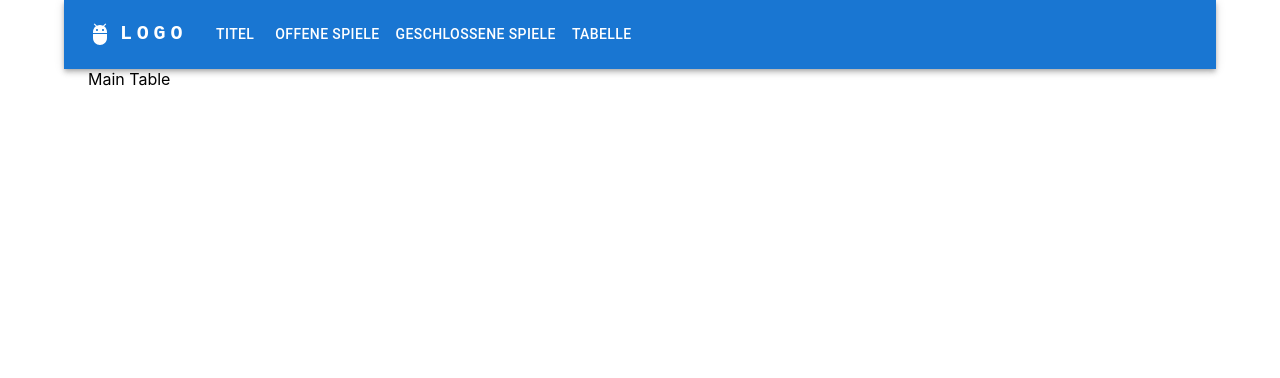
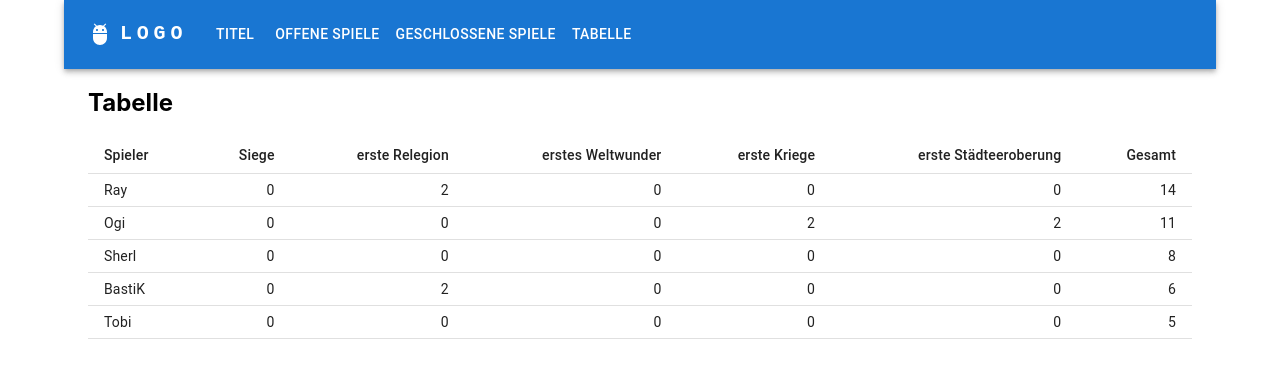
Before and after one commit to BastiK81/abciven, a React (Create React App) app: page / in a window 1280 px wide. Both pictures are taken after a click on the button "TABELLE". Shown: the top 378 px of the page. Built offline with nearby package versions, Linux system fonts and the light colour scheme.

Commit message:
set Game Lists

```diff
--- a/src/components/GameListTable.tsx
+++ b/src/components/GameListTable.tsx
@@ -32,7 +32,7 @@ const GameListTable = (props: GameListTypes) => {
             <TableCell>Spieler</TableCell>
             <TableCell>Oberhaupt</TableCell>
             <TableCell>Civ</TableCell>
-            { game.score.sort((a, b) => a.id - b.id).map((score) => (
+            { game.scoreCategory.sort((a, b) => a.id - b.id).map((score) => (
               <TableCell key={ score.id }>{ score.name }</TableCell>
             )) }
           </TableRow>
@@ -42,8 +42,8 @@ const GameListTable = (props: GameListTypes) => {
             <TableCell key={ game.id + 'bestPlayerName' }>{ setPlayerName(bestOrWinningPlayer().id) }</TableCell>
             <TableCell key={ game.id + 'bestPlayerLeader' }>{ bestOrWinningPlayer().leader }</TableCell>
             <TableCell key={ game.id + 'bestPlayerCiv' }>{ bestOrWinningPlayer().civ }</TableCell>
-            { game.score.sort((a, b) => a.id - b.id).map((score) => (
-              <TableCell>{ bestInScore(game.score, score.id) }</TableCell>
+            { game.scoreCategory.sort((a, b) => a.id - b.id).map((score) => (
+              <TableCell>{ bestInScore(game.scoreCategory, score.id) }</TableCell>
             )) }
             <TableCell key={ game.id + 'switch' }>
               {/*<Switch size={ 'small' } checked={ openGameId === game.id } onChange={ () => handleChange(game.id) }/>*/}
@@ -67,11 +67,11 @@ const GameListTable = (props: GameListTypes) => {
                     <TableCell key={ game.id + '-' + player.id + 'PlayerLeader' }>{ player.leader }</TableCell>
                     <TableCell key={ game.id + '-' + player.id + 'PlayerCiv' }>{ player.civ }</TableCell>
                     {
-                      game.score.sort((a, b) => a.id - b.id).map((score) => (
+                      game.scoreCategory.sort((a, b) => a.id - b.id).map((score) => (
                         <TableCell
                           key={ game.id + '-' + player.id + 'PlayerScore' + score.id }
                         >
-                          { readOutScore(player.id, game.score, score.id) }
+                          { readOutScore(player.id, game.scoreCategory, score.id) }
                         </TableCell>
                       )) }
                   </TableRow>
--- a/src/components/MainTable.tsx
+++ b/src/components/MainTable.tsx
@@ -1,6 +1,41 @@
+import { Table, TableBody, TableCell, TableHead, TableRow } from "@mui/material";
+import { PlayerList } from "../data/PlayerList";
+import { GameList } from "../data/GameList";
+import { Player, ScoreInCategory, PlayerStats, Position, Categories, Game } from "../types/mainTypes";
+import { getPlayerStats } from "../helper/mainTableHelper";
+
 const MainTable = () => {
+
   return (
-    <>Main Table</>
+    <>
+      <h2>Tabelle</h2>
+      <Table size={"small"}>
+        <TableHead>
+          <TableRow>
+            <TableCell>Spieler</TableCell>
+            <TableCell align="right">Siege</TableCell>
+            <TableCell align="right">erste Relegion</TableCell>
+            <TableCell align="right">erstes Weltwunder</TableCell>
+            <TableCell align="right">erste Kriege</TableCell>
+            <TableCell align="right">erste Städteeroberung</TableCell>
+            <TableCell align="right">Gesamt</TableCell>
+          </TableRow>
+          </TableHead>
+          <TableBody>
+            {getPlayerStats().sort((a, b) => b.totalScore - a.totalScore).map((playerStats) => (
+              <TableRow key={playerStats.id}>
+                <TableCell>{playerStats.name}</TableCell>
+                <TableCell align="right">{playerStats.wins}</TableCell>
+                <TableCell align="right">{playerStats.firstReligion}</TableCell>
+                <TableCell align="right">{playerStats.firstWonder}</TableCell>
+                <TableCell align="right">{playerStats.firstWar}</TableCell>
+                <TableCell align="right">{playerStats.firstTakenCitie}</TableCell>
+                <TableCell align="right">{playerStats.totalScore}</TableCell>
+              </TableRow>
+            ))}
+          </TableBody>
+      </Table>
+    </>
   );
 }
 
--- a/src/data/games/2022-11-17.ts
+++ b/src/data/games/2022-11-17.ts
@@ -35,7 +35,7 @@ export const Game20221117: Game = {
       leader: 'Gitarja'
     }
   ],
-  score: [
+  scoreCategory: [
     {
       id: 1,
       name: 'Kultur',
@@ -192,5 +192,6 @@ export const Game20221117: Game = {
   firstReligion: 1,
   firstWar: 2,
   firstTakenCity: 2,
+  firstWonder: 0,
   closed: true,
 }
--- a/src/data/games/2022_12_08.ts
+++ b/src/data/games/2022_12_08.ts
@@ -31,11 +31,12 @@ export const Game20222212: Game = {
     }
   ],
   winnerId: 0,
+  firstWonder: 0,
   firstReligion: 3,
   firstWar: 0,
   firstTakenCity: 0,
   closed: false,
-  score: [
+  scoreCategory: [
     {
       id: 1,
       name: 'Kultur',
@@ -132,7 +133,7 @@ export const Game20222212: Game = {
           position: 1
         },
         {
-          playerId: 4,
+          playerId: 5,
           position: 5
         },
         {
@@ -184,7 +185,7 @@ export const Game20222212: Game = {
           position: 4
         },
         {
-          playerId: 4,
+          playerId: 5,
           position: 1
         },
         {
--- a/src/data/games/2022_12_22.ts
+++ b/src/data/games/2022_12_22.ts
@@ -33,9 +33,10 @@ export const Game20221222: Game = {
   winnerId: 0,
   firstReligion: 1,
   firstWar: 1,
+  firstWonder: 0,
   firstTakenCity: 1,
   closed: false,
-  score: [
+  scoreCategory: [
     {
       id: 1,
       name: 'Kultur',
--- /dev/null
+++ b/src/helper/mainTableHelper.ts
@@ -0,0 +1,101 @@
+import { PlayerList } from "../data/PlayerList";
+import { Categories, Game, Player, PlayerStats, Position, ScoreInCategory } from "../types/mainTypes";
+import { GameList } from "../data/GameList";
+
+const players = PlayerList;
+
+const emptyPlayerStats = (player: Player) : PlayerStats => {
+  return {
+    name: player.name,
+    id: player.id,
+    firstWonder: 0,
+    scoreInCategories: [],
+    firstReligion: 0,
+    firstWar: 0,
+    firstTakenCitie: 0,
+    wins: 0,
+    totalScore: 0,
+  };
+}
+
+function calculateScoreValue(playerPositionInScore: number, numberOfPlayerWithPosition: number) {
+  if (playerPositionInScore > 5) {
+    return 0;
+  }
+  switch ( playerPositionInScore + numberOfPlayerWithPosition ) {
+    case 1: return 5;
+    case 2: return 4;
+    case 3: return 3;
+    case 4: return 2;
+    case 5: return 1;
+    default: return 1;
+  }
+}
+
+function playerIsInGame(player: Player, game: Game) {
+  return game.players.some((gamePlayer) => gamePlayer.id === player.id);
+}
+
+function calculateTotalScore(playerStats: PlayerStats) {
+  let totalScore =
+    playerStats.wins +
+    playerStats.firstTakenCitie +
+    playerStats.firstWar +
+    playerStats.firstReligion +
+    playerStats.firstWonder;
+  for ( let i = 0; i < playerStats.scoreInCategories.length - 1; i ++ ) {
+    const scoreInCategory = playerStats.scoreInCategories[i];
+    totalScore += scoreInCategory.score;
+  }
+  return totalScore;
+}
+
+export const getPlayerStats = (): PlayerStats[] => {
+  const generalStats: PlayerStats[] = [] as PlayerStats[];
+  for ( let i = 0; i < players.length - 1 ; i ++ ) {
+    console.log('player', i);
+    const player = players[i];
+    const playerStats: PlayerStats = emptyPlayerStats(player);
+    for ( let j = 0; j < GameList.length - 1; j ++ ) {
+      console.log('game', j);
+      const game = GameList[j];
+      if ( playerIsInGame(player, game) ) {
+        if ( game.winnerId === player.id ) {
+          playerStats.wins = playerStats.wins + 5;
+        }
+        if ( game.firstReligion === player.id ) {
+          playerStats.firstReligion = playerStats.firstReligion + 2;
+        }
+        if ( game.firstWar === player.id ) {
+          playerStats.firstWar = playerStats.firstWar + 2;
+        }
+        if ( game.firstTakenCity === player.id ) {
+          playerStats.firstTakenCitie = playerStats.firstTakenCitie + 2;
+        }
+        if ( game.firstWonder === player.id ) {
+          playerStats.firstWonder = playerStats.firstWonder + 2;
+        }
+        const scoreInCategories: ScoreInCategory[] = [];
+        for ( let k = 0; k < game.scoreCategory.length - 1; k ++ ) {
+          const score: Categories = game.scoreCategory[ k ];
+          const positions: Position[] = score.positions;
+          const positionInScore = positions.filter((position) => position.playerId === player.id);
+          const playerPositionInScore = positionInScore[ 0 ].position;
+          const numberOfPlayerWithPosition = positions.filter((position) => position.position === playerPositionInScore).length;
+          const scoreValue = calculateScoreValue(playerPositionInScore, numberOfPlayerWithPosition);
+          const playerScore: ScoreInCategory = {
+            score: scoreValue,
+            name: score.name,
+            id: score.id,
+          }
+          scoreInCategories.push(playerScore);
+        }
+        playerStats.scoreInCategories = scoreInCategories;
+      }
+    }
+    const totalScore = calculateTotalScore(playerStats);
+    playerStats.totalScore = totalScore;
+    generalStats.push(playerStats)
+  }
+  return generalStats;
+}
--- a/src/helper/tableHelper.ts
+++ b/src/helper/tableHelper.ts
@@ -1,7 +1,7 @@
-import { Game, InGamePlayers, Score } from "../types/mainTypes";
+import { Game, InGamePlayers, Categories } from "../types/mainTypes";
 import { getPlayerById } from "./playerHelper";
 
-export const readOutScore = (playerId: number, score: Score[], scoreId: number) => {
+export const readOutScore = (playerId: number, score: Categories[], scoreId: number) => {
   const scoreObject = score.find((score) => score.id === scoreId);
   if ( scoreObject ) {
     const position = scoreObject.positions.find(
@@ -14,7 +14,7 @@ export const readOutScore = (playerId: number, score: Score[], scoreId: number)
   return 0;
 }
 
-export const bestInScore = (score: Score[], id: number): string => {
+export const bestInScore = (score: Categories[], id: number): string => {
   const positions = score.filter((score) => score.id === id)[ 0 ].positions
   if ( positions ) {
     const filteredPositions = positions.filter((position) => position.position === 1)
@@ -27,21 +27,24 @@ export const bestInScore = (score: Score[], id: number): string => {
 
 export const bestPlayerInGame = (game: Game): InGamePlayers => {
   const playerWithFirstPlaces: { player: InGamePlayers, firstPlaces: number }[] = []
-  game.players.map((player) => {
+  for ( let i = 0; i < game.players.length - 1; i ++ ) {
+    const player = game.players[ i ]
     let counter = 0;
-    game.score.map((score) => {
-      score.positions.map((position) => {
+    for ( let j = 0; j < game.scoreCategory.length - 1; j ++ ) {
+      const score = game.scoreCategory[ j ]
+      for ( let k = 0; k < score.positions.length - 1; k ++ ) {
+        const position = score.positions[ k ]
         if ( position.playerId === player.id ) {
           if ( position.position === 1 ) {
             counter ++
           }
         }
-      });
-    });
+      };
+    };
     if ( counter > 0 ) {
       playerWithFirstPlaces.push({ player, firstPlaces: counter })
     }
-  })
+  }
   const maxFirstPlaces =
     playerWithFirstPlaces.sort(
       (a, b) =>
```
Also changed, not shown: src/types/mainTypes.ts (+23 -4 lines).
